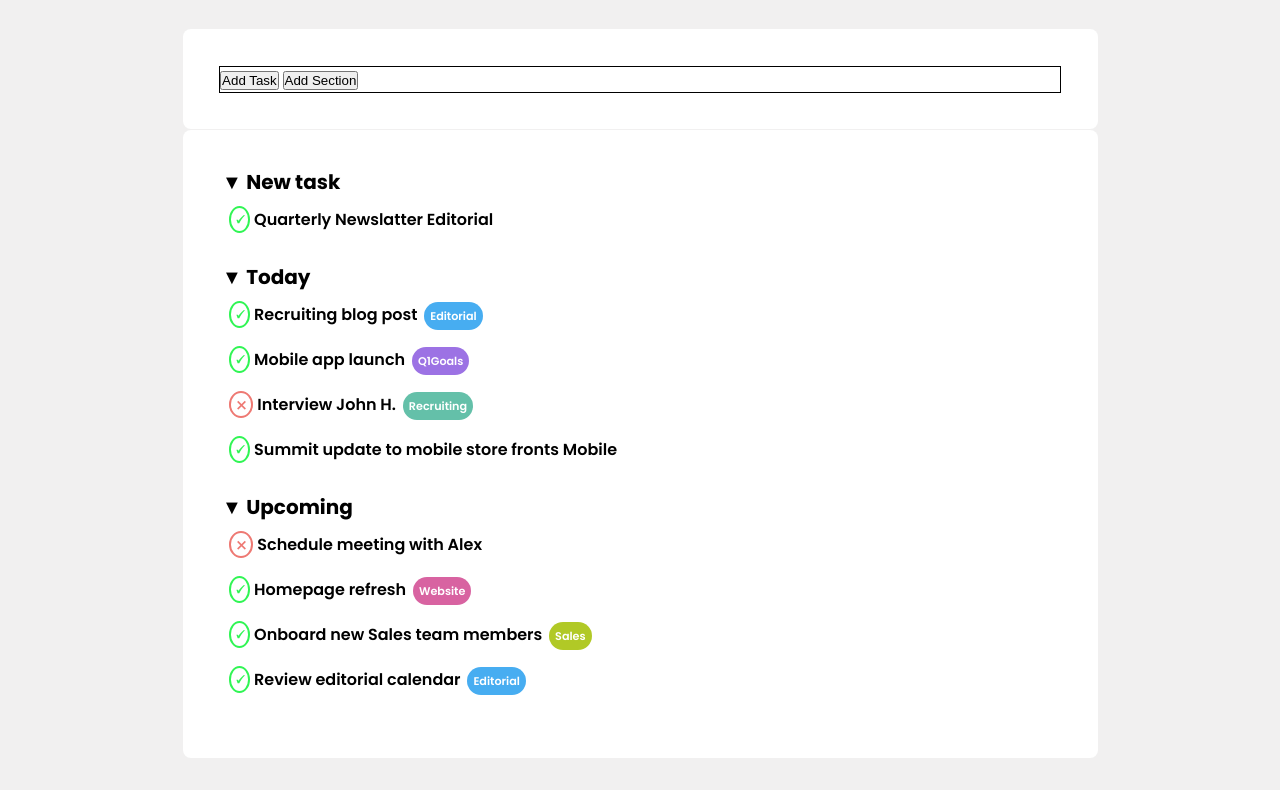
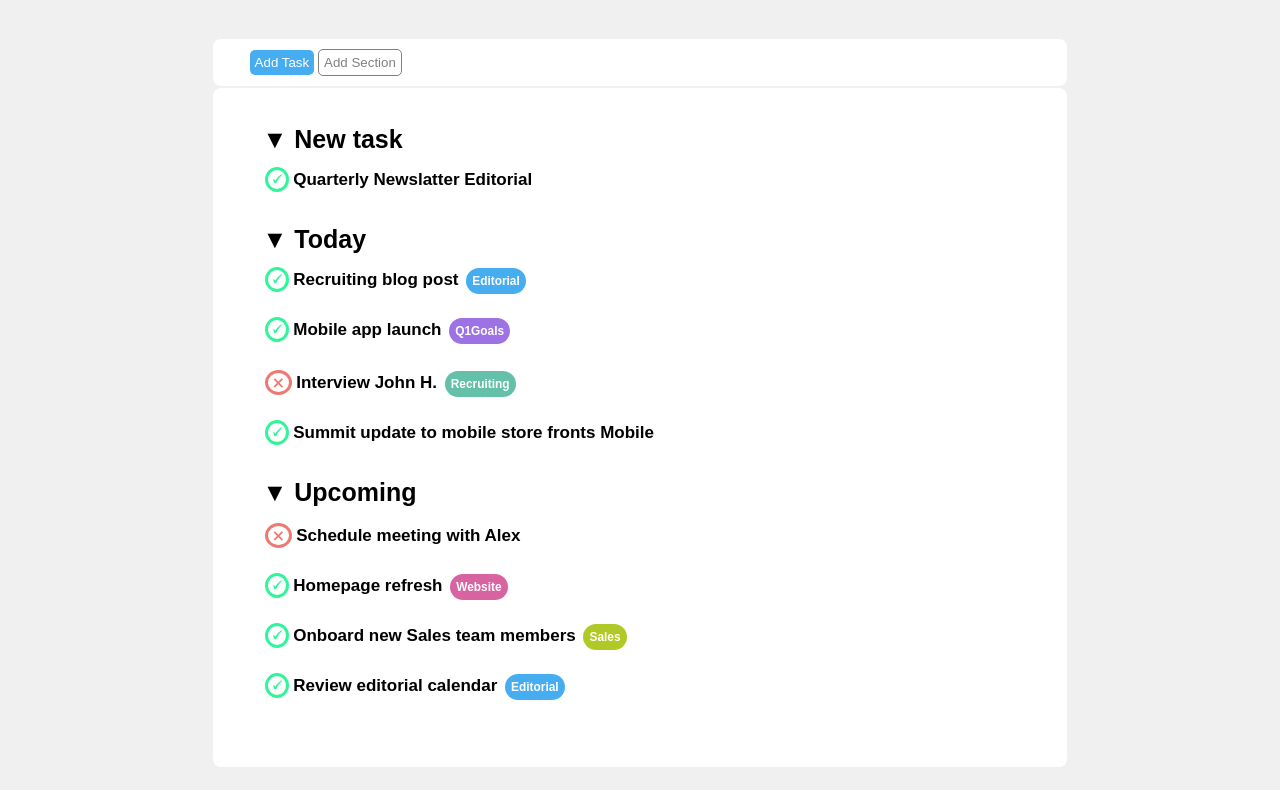
Before and after one commit to Lorenzo-Malatesta99/html-css-toboolist, a plain HTML site: page index.html in a window 1280 px wide. Shown: the part 101-891 px from the top of the page. Drawn offline with Linux system fonts and the light colour scheme.

Commit message:
ADD ultime rifiniture e commenti

```diff
--- a/index.html
+++ b/index.html
@@ -4,7 +4,9 @@
     <meta charset="UTF-8" />
     <meta name="viewport" content="width=device-width, initial-scale=1.0" />
     <title>Toboolist</title>
+    <!-- collegamento css -->
     <link rel="stylesheet" href="./style.css" />
+    <!-- google fonts per titolo -->
     <link rel="preconnect" href="https://fonts.googleapis.com" />
     <link rel="preconnect" href="https://fonts.gstatic.com" crossorigin />
     <link
@@ -13,37 +15,65 @@
     />
   </head>
   <body class="poppins">
+    <!-- Titolo, logo e font -->
     <header>
       <img class="align" src="./img/Logo.png" alt="Logo" />
       <h1 class="align">Toboolist</h1>
     </header>
     <main>
-        <div class="main-layout">
-            <section class="first-section">
-                <button class="blu button">Add Task</button>
+      <!-- Prima sezione con i due tast -->
+      <section class="main-layout up">
+        <button class="editorial button">Add Task</button>
         <button class="gray button">Add Section</button>
       </section>
-        </div>
-        <div class="main-layout">
+      <!-- Seconda sezione, con tutti dati -->
+      <section class="main-layout">
+        <!-- Serie di liste non ordinate -->
         <ul>
           <strong class="menu">&#9660; New task</strong>
-                <li><span class="true">&#128504;</span> Quarterly Newslatter <span>Editorial</span></li>
+          <li>
+            <span class="true">&#128504;</span> Quarterly Newslatter
+            <span>Editorial</span>
+          </li>
         </ul>
         <ul>
           <strong class="menu">&#9660; Today</strong>
-                <li><span class="true">&#128504;</span> Recruiting blog post <span class="tag editorial">Editorial</span></li>
-                <li><span class="true">&#128504;</span> Mobile app launch <span class="tag Q1Goals">Q1Goals</span></li>
-                <li><span class="false">&#65794;</span> Interview John H. <span class="tag Recruiting">Recruiting</span></li>
-                <li><span class="true">&#128504;</span> Summit update to mobile store fronts <span>Mobile</span></li>
+          <li>
+            <span class="true">&#128504;</span> Recruiting blog post
+            <span class="tag editorial">Editorial</span>
+          </li>
+          <li>
+            <span class="true">&#128504;</span> Mobile app launch
+            <span class="tag Q1Goals">Q1Goals</span>
+          </li>
+          <li>
+            <span class="false">&#65794;</span> Interview John H.
+            <span class="tag Recruiting">Recruiting</span>
+          </li>
+          <li>
+            <span class="true">&#128504;</span> Summit update to mobile store
+            fronts <span>Mobile</span>
+          </li>
         </ul>
-            <ul><strong class="menu">&#9660; Upcoming</strong>
-                <li><span class="false">&#65794;</span>  Schedule meeting with Alex</li>
-                <li><span class="true">&#128504;</span> Homepage refresh <span class="tag Website">Website</span></li>
-                <li><span class="true">&#128504;</span> Onboard new Sales team members <span class="tag Sales">Sales</span></li>
-                <li><span class="true">&#128504;</span> Review editorial calendar <span class="tag editorial">Editorial</span></li>
+        <ul>
+          <strong class="menu">&#9660; Upcoming</strong>
+          <li>
+            <span class="false">&#65794;</span> Schedule meeting with Alex
+          </li>
+          <li>
+            <span class="true">&#128504;</span> Homepage refresh
+            <span class="tag Website">Website</span>
+          </li>
+          <li>
+            <span class="true">&#128504;</span> Onboard new Sales team members
+            <span class="tag Sales">Sales</span>
+          </li>
+          <li>
+            <span class="true">&#128504;</span> Review editorial calendar
+            <span class="tag editorial">Editorial</span>
+          </li>
         </ul>
-        </div>
-
+      </section>
     </main>
   </body>
 </html>
--- a/style.css
+++ b/style.css
@@ -1,3 +1,4 @@
+/* reset e font*/
 * {
   box-sizing: border-box;
   margin: 0;
@@ -9,92 +10,111 @@
   font-weight: 600;
   font-style: normal;
 }
-
+/* header */
 .align {
   display: inline-block;
   vertical-align: middle;
-  padding: 10px;
+  padding: 15px;
 }
 h1 {
   font-size: 40px;
 }
-main{
+/* Prima sezione con i due tasti */
+
+.button {
+  color: white;
+  border: 1px;
+  border-radius: 5px;
+  padding: 5px;
+}
+
+.gray {
+  color: gray;
+  border: 1px solid gray;
+  background-color: white;
+}
+/* Seconda sezione */
+main {
   padding: 30px;
-    padding-bottom: 100%;
+  padding-bottom: 10%;
   background-color: rgba(236, 234, 234, 0.726);
 }
 
-.main-layout{
+.main-layout {
   background-color: white;
-    max-width: 75%;
-    margin:20px auto;
-    margin-bottom: -19px;
+  max-width: 70%;
+  margin: 20px auto;
+  margin-bottom: -18px;
   border: 1px;
   border-radius: 8px;
   padding: 3%;
 }
 
-.first-section{
-    padding: -2%;
-    border: 1px solid;
+.up {
+  padding-bottom: 10px;
+  padding-top: 10px;
 }
 
-.blu{
-
+.menu {
+  font-family: Arial, Helvetica, sans-serif;
+  margin: 3px;
+  font-size: 25px;
+  padding-left: 10px;
 }
-.true{
-    color: rgb(48, 245, 84);
+/* icon true or false */
+.true {
+  color: rgb(48, 245, 153);
   border-radius: 50%;
   padding-right: 3px;
   padding-left: 3px;
-    border:2px solid rgb(48, 245, 84);
+  border: 3px solid rgb(48, 245, 153);
 }
-.false{
+
+.false {
   color: rgb(238, 121, 115);
   border-radius: 50%;
   padding-right: 6px;
   padding-left: 6px;
-    border:2px solid rgb(238, 121, 115);
+  border: 3px solid rgb(238, 121, 115);
+}
+/* liste parametri */
+ul {
+  list-style: none;
+  padding-bottom: 20px;
 }
 
-ul{
-    list-style: none;
-    padding-bottom: 20px ;
+li {
+  font-family: Arial, Helvetica, sans-serif;
+  font-size: 17px;
+  padding: 15px;
 }
-.menu{
-    margin: 3px;
-    font-size: 20px;
-}
-li{
-    padding: 10px;
-}
-.tag{
+.tag {
   font-size: 70%;
   color: white;
   border-radius: 15px;
   padding: 6px;
   margin-left: 3px;
 }
-
-.editorial{
+/* colori tags */
+.editorial {
   background-color: rgb(71, 173, 241);
 }
 
-.Q1Goals{
+.Q1Goals {
   background-color: rgb(156, 114, 228);
 }
 
-.Recruiting{
+.Recruiting {
   background-color: rgb(100, 192, 169);
 }
-.Mobile{
+.Mobile {
   background-color: rgb(242, 158, 51);
 }
 
-.Website{
+.Website {
   background-color: rgb(216, 99, 161);
 }
 
-.Sales{
-    background-color: hsl(69,68%,47%);
+.Sales {
+  background-color: hsl(69, 68%, 47%);
 }
```
Lines whose indentation alone changed are shown as unchanged.
